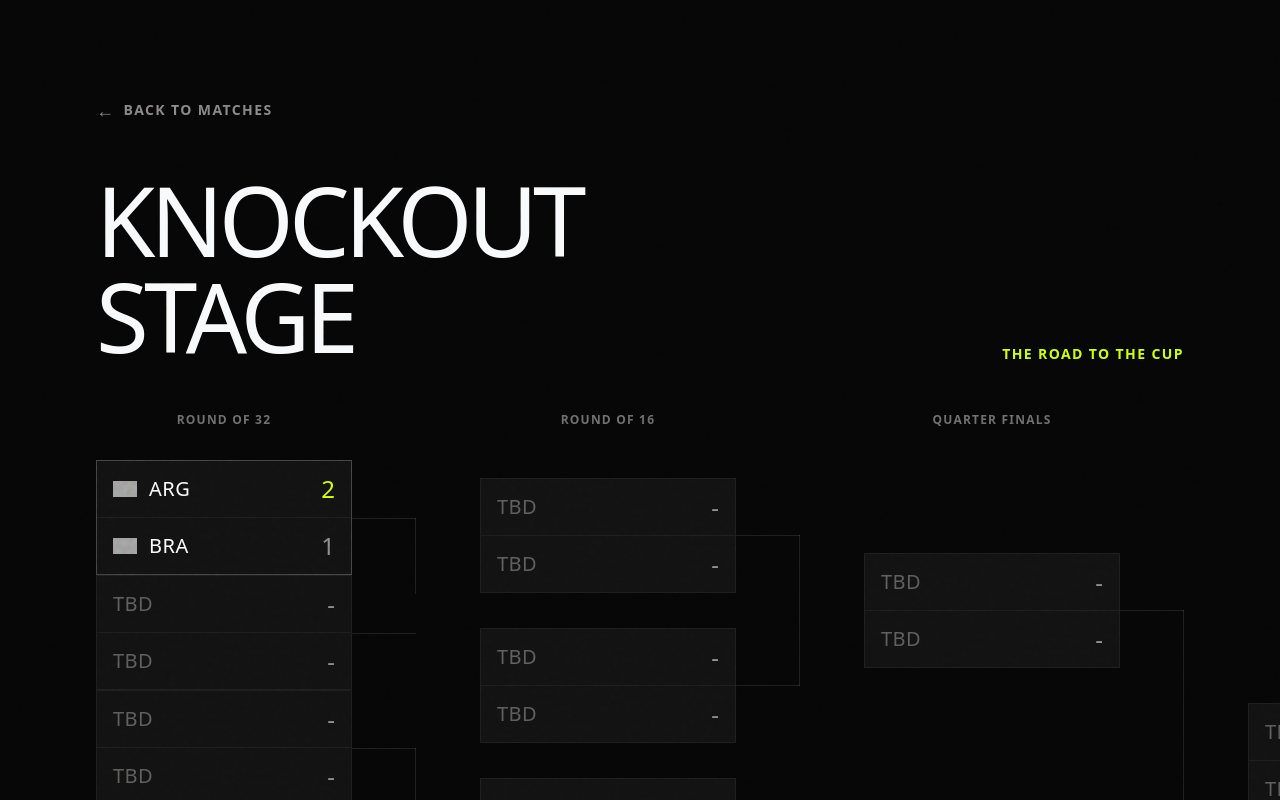
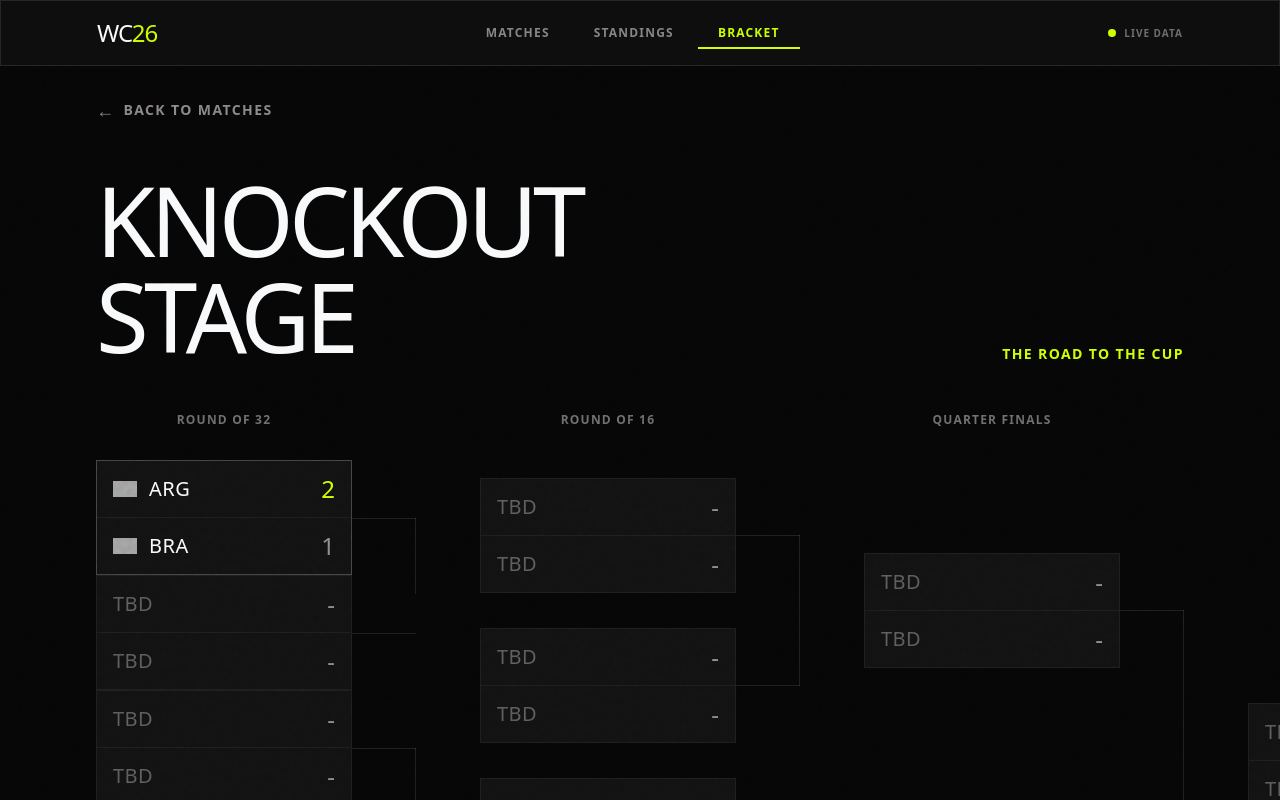
Before and after one commit to yourcasualdev/world-cup, a Next.js app in the folder frontend/: page /bracket in a window 1280 px wide. Shown: the top 800 px of the page. Built offline with nearby package versions, Linux system fonts and the light colour scheme; grey boxes are pictures that could not be loaded.

Commit message:
feat(nav): add global sticky navbar with active state indicator

```diff
--- a/frontend/src/app/layout.tsx
+++ b/frontend/src/app/layout.tsx
@@ -22,6 +22,7 @@ export const metadata: Metadata = {
 };
 
 import MobileNav from "@/components/navigation/MobileNav";
+import Navbar from "@/components/navigation/Navbar";
 
 export default function RootLayout({
   children,
@@ -34,6 +35,7 @@ export default function RootLayout({
         className={`${anton.variable} ${plusJakarta.variable} antialiased bg-pitch-black text-stark-white font-body selection:bg-neon-green selection:text-pitch-black overflow-x-hidden`}
       >
         <div className="noise-bg pointer-events-none fixed inset-0 z-50 opacity-20 mix-blend-overlay"></div>
+        <Navbar />
         {children}
         <MobileNav />
       </body>
--- /dev/null
+++ b/frontend/src/components/navigation/Navbar.tsx
@@ -0,0 +1,64 @@
+"use client";
+
+import Link from "next/link";
+import { usePathname } from "next/navigation";
+import { motion } from "framer-motion";
+
+const navItems = [
+  { name: "Matches", href: "/" },
+  { name: "Standings", href: "/standings" },
+  { name: "Bracket", href: "/bracket" },
+];
+
+export default function Navbar() {
+  const pathname = usePathname();
+
+  return (
+    <header className="fixed top-0 left-0 right-0 z-[90] glass-brutalism border-b border-white/10">
+      <div className="max-w-[1920px] mx-auto px-6 md:px-12 lg:px-24 flex items-center justify-between h-16">
+        {/* Logo */}
+        <Link href="/" className="flex items-center gap-3 group">
+          <span className="font-display text-2xl tracking-tighter text-stark-white group-hover:text-neon-green transition-colors">
+            WC<span className="text-neon-green">26</span>
+          </span>
+        </Link>
+
+        {/* Desktop Nav */}
+        <nav className="hidden md:flex items-center gap-1">
+          {navItems.map((item) => {
+            const isActive = pathname === item.href;
+            return (
+              <Link
+                key={item.name}
+                href={item.href}
+                className={`relative px-5 py-2 font-body text-xs font-bold tracking-widest uppercase transition-colors ${
+                  isActive ? "text-neon-green" : "text-white/50 hover:text-stark-white"
+                }`}
+              >
+                {item.name}
+                {isActive && (
+                  <motion.div
+                    layoutId="navbar-active"
+                    className="absolute bottom-0 left-0 right-0 h-[2px] bg-neon-green"
+                    transition={{ type: "spring", bounce: 0.2, duration: 0.5 }}
+                  />
+                )}
+              </Link>
+            );
+          })}
+        </nav>
+
+        {/* Live Pill */}
+        <div className="flex items-center gap-2">
+          <span className="relative flex h-2 w-2">
+            <span className="animate-ping absolute inline-flex h-full w-full rounded-full bg-neon-green opacity-60"></span>
+            <span className="relative inline-flex rounded-full h-2 w-2 bg-neon-green"></span>
+          </span>
+          <span className="font-body text-[10px] font-bold tracking-widest text-white/40 uppercase hidden sm:block">
+            Live Data
+          </span>
+        </div>
+      </div>
+    </header>
+  );
+}
```
